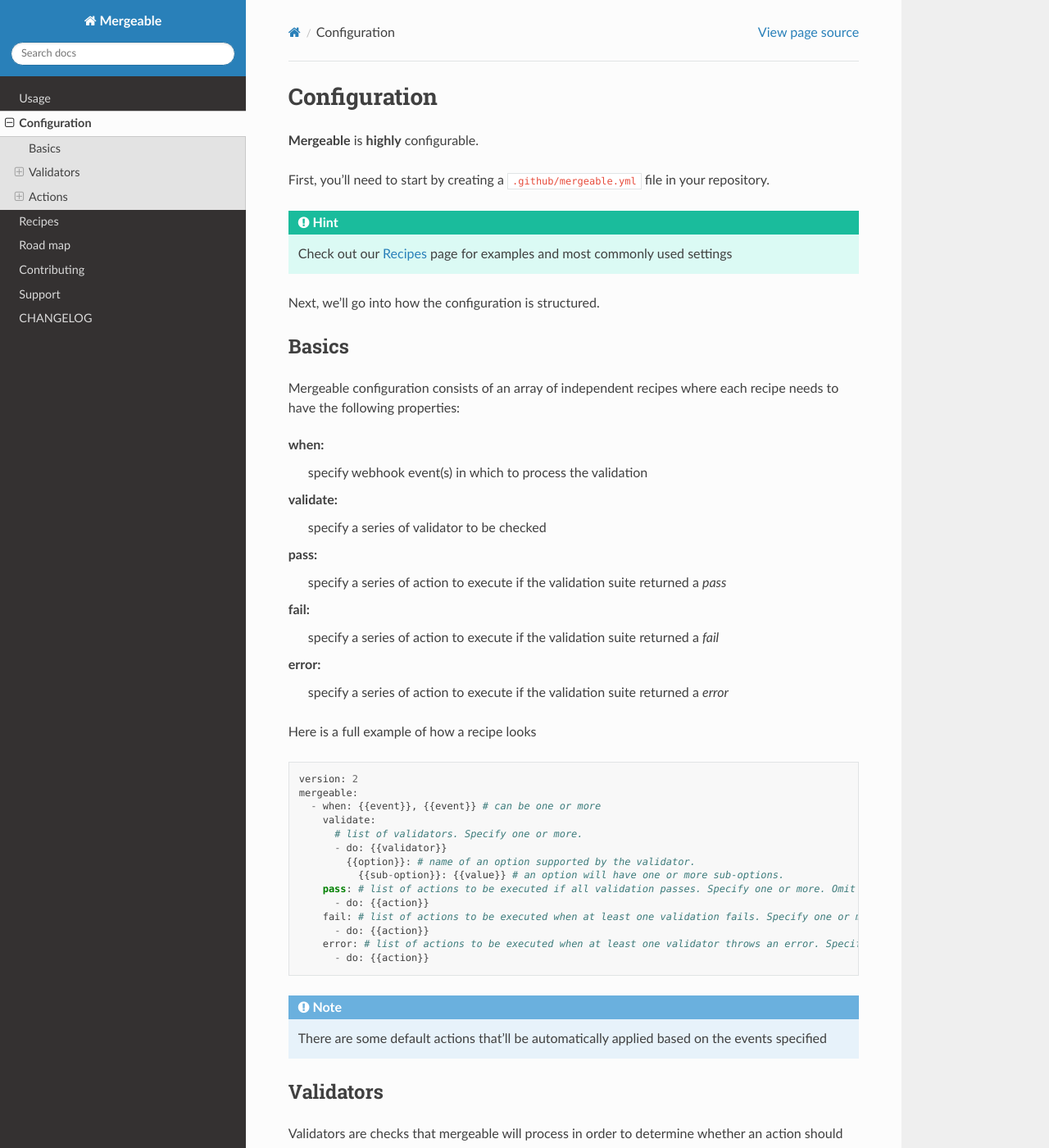
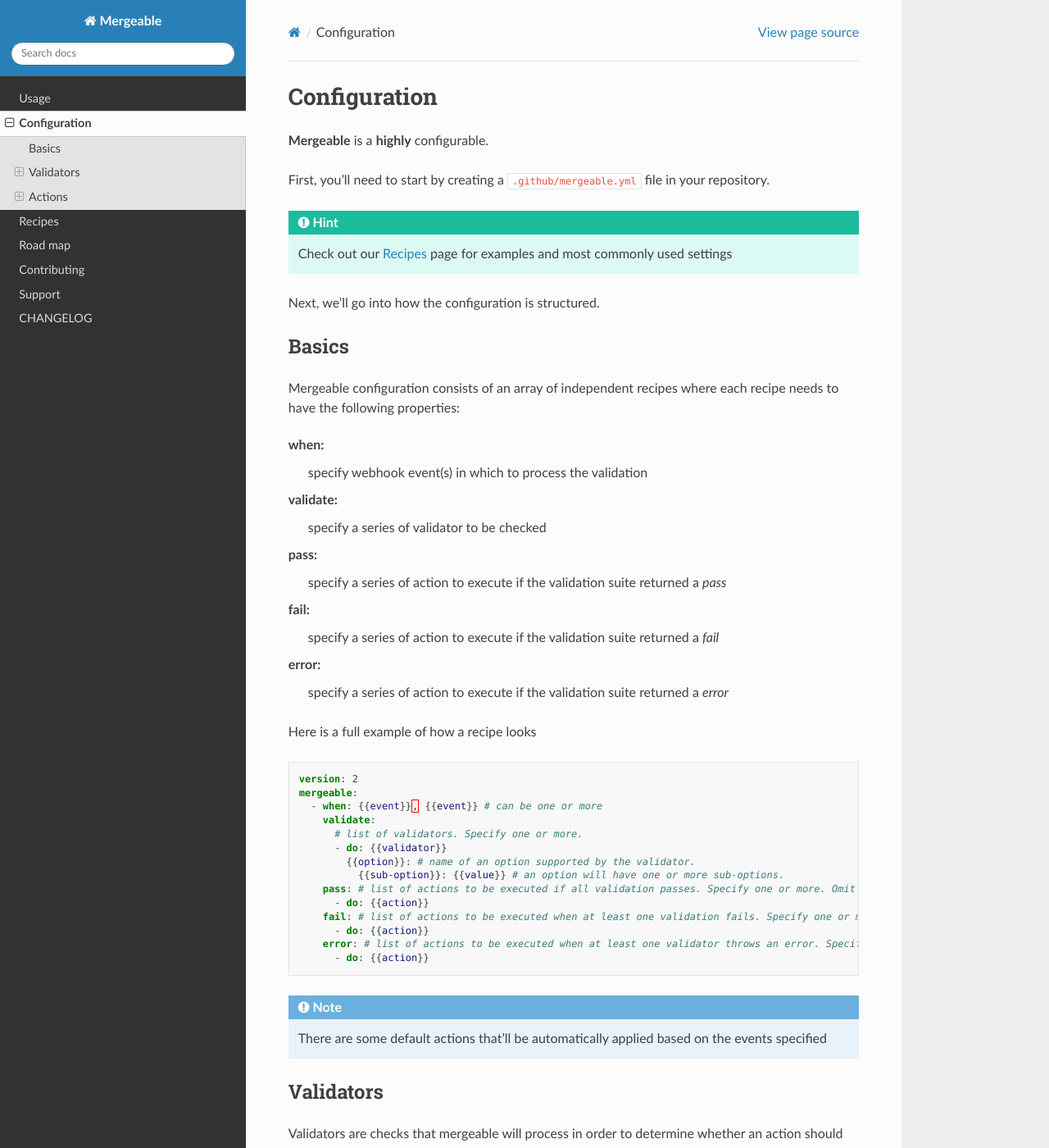
Before and after one commit to mergeability/mergeable-readthedoc-dev, a Sphinx documentation site: the page built from docs/configuration.rst, in a window 1280 px wide and 1400 px high. Shown: the whole window at 82% size. Built offline with Sphinx 7.4.7 and the Read the Docs theme 2.0.0, drawn with Linux system fonts in a browser that asks for light colours.

Commit message:
Update configuration.rst

```diff
--- a/docs/configuration.rst
+++ b/docs/configuration.rst
@@ -3,7 +3,7 @@
 Configuration
 =====================================
 
-**Mergeable** is **highly** configurable.
+**Mergeable** is a **highly** configurable.
 
 First, you'll need to start by creating a ``.github/mergeable.yml`` file in your repository.
 
@@ -30,7 +30,7 @@
 
 Here is a full example of how a recipe looks
 
-::
+.. code-block:: yml
 
     version: 2
     mergeable:
```
